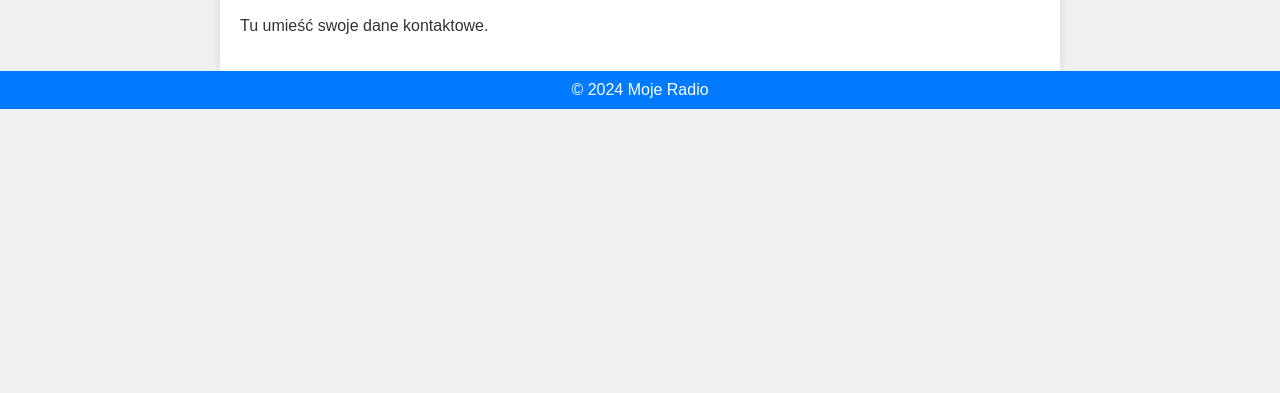
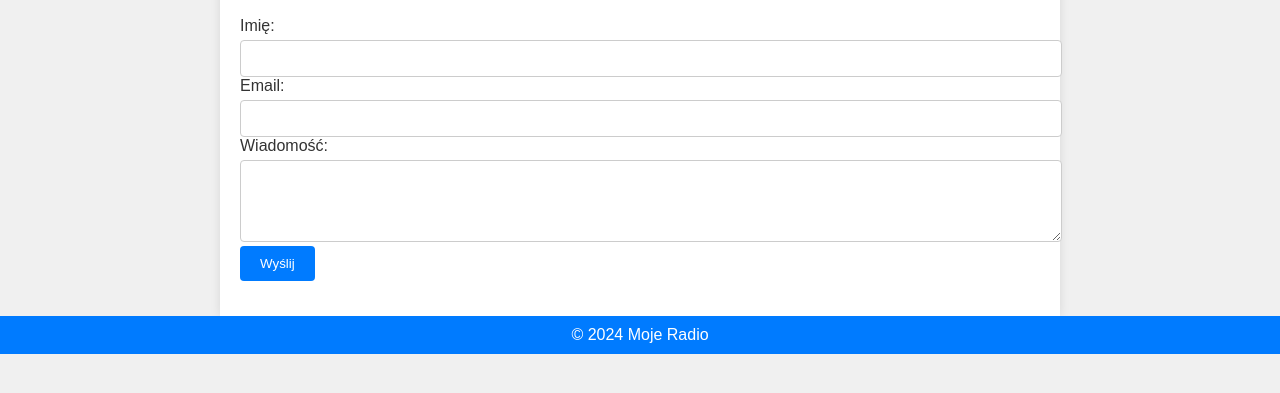
Before and after one commit to magik9625/UKRADIO, a plain HTML site: page contact.html in a window 1280 px wide. Shown: the part 189-582 px from the top of the page. Drawn offline with Linux system fonts and the light colour scheme.

Commit message:
Update contact.html

```diff
--- a/contact.html
+++ b/contact.html
@@ -30,6 +30,30 @@
             color: #007BFF;
             text-decoration: none;
         }
+        .form-group {
+            margin-bottom: 15px;
+        }
+        .form-group label {
+            display: block;
+            margin-bottom: 5px;
+        }
+        .form-group input, .form-group textarea {
+            width: 100%;
+            padding: 10px;
+            border: 1px solid #ccc;
+            border-radius: 4px;
+        }
+        .form-group button {
+            background-color: #007BFF;
+            color: #fff;
+            padding: 10px 20px;
+            border: none;
+            border-radius: 4px;
+            cursor: pointer;
+        }
+        .form-group button:hover {
+            background-color: #0056b3;
+        }
     </style>
 </head>
 <body>
@@ -43,7 +67,15 @@
     </nav>
     <div class="container">
         <h2>Kontakt</h2>
-        <p>Tu umieść swoje dane kontaktowe.</p>
+        <form class="form-group">
+            <label for="name">Imię:</label>
+            <input type="text" id="name" name="name" required>
+            <label for="email">Email:</label>
+            <input type="email" id="email" name="email" required>
+            <label for="message">Wiadomość:</label>
+            <textarea id="message" name="message" rows="4" required></textarea>
+            <button type="submit">Wyślij</button>
+        </form>
     </div>
     <footer>
         &copy; 2024 Moje Radio
```
